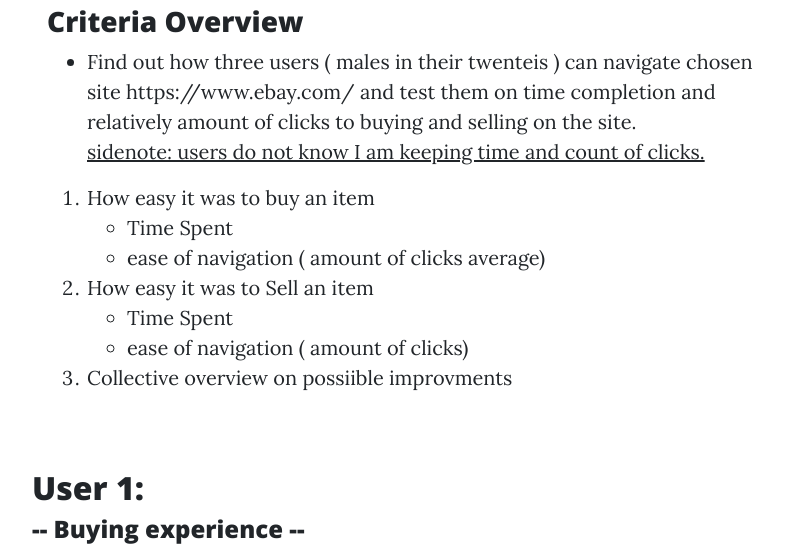
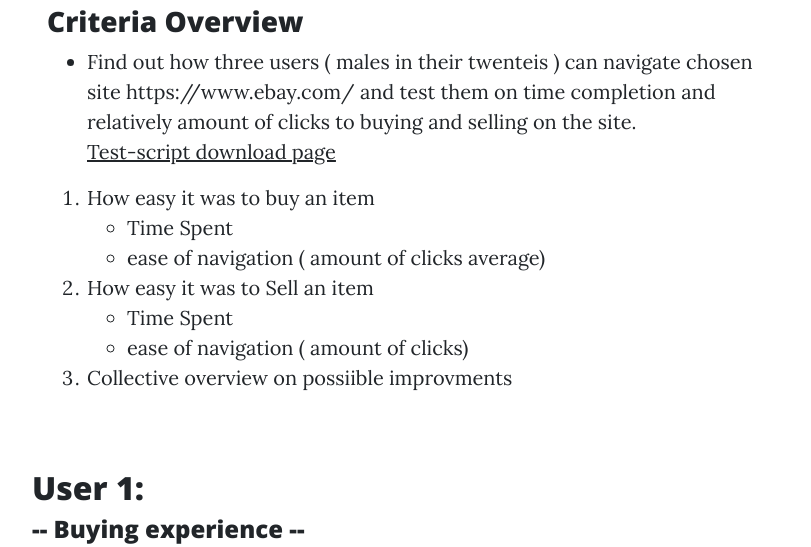
Before and after one commit to MickyWoo/user-science-journal, a plain HTML site: page post3.html in a window 1280 px wide. Shown: the part 820-1367 px from the top of the page, without its empty margins (228-1039 px from the left). Drawn offline with nearby package versions, Linux system fonts and the light colour scheme.

Commit message:
test script

```diff
--- a/post3.html
+++ b/post3.html
@@ -106,7 +106,8 @@
                         <li> Find out how three users ( males in their twenteis ) can navigate chosen site <a href="https://www.ebay.com/">
                                 https://www.ebay.com/ </a> and test them on time completion and relatively amount of clicks to buying and selling on the site.
                                 <br>
-                               <u> sidenote: users do not know I am keeping time and count of clicks.</u>
+
+                               <u> <a href="https://www.pdfhost.net/index.php?Action=Download&File=53d747f423de68e3febe2ed66e8c2bc4" target=”_blank” > Test-script download page </a></u>
 
                         </li>
                     </ul>
```
